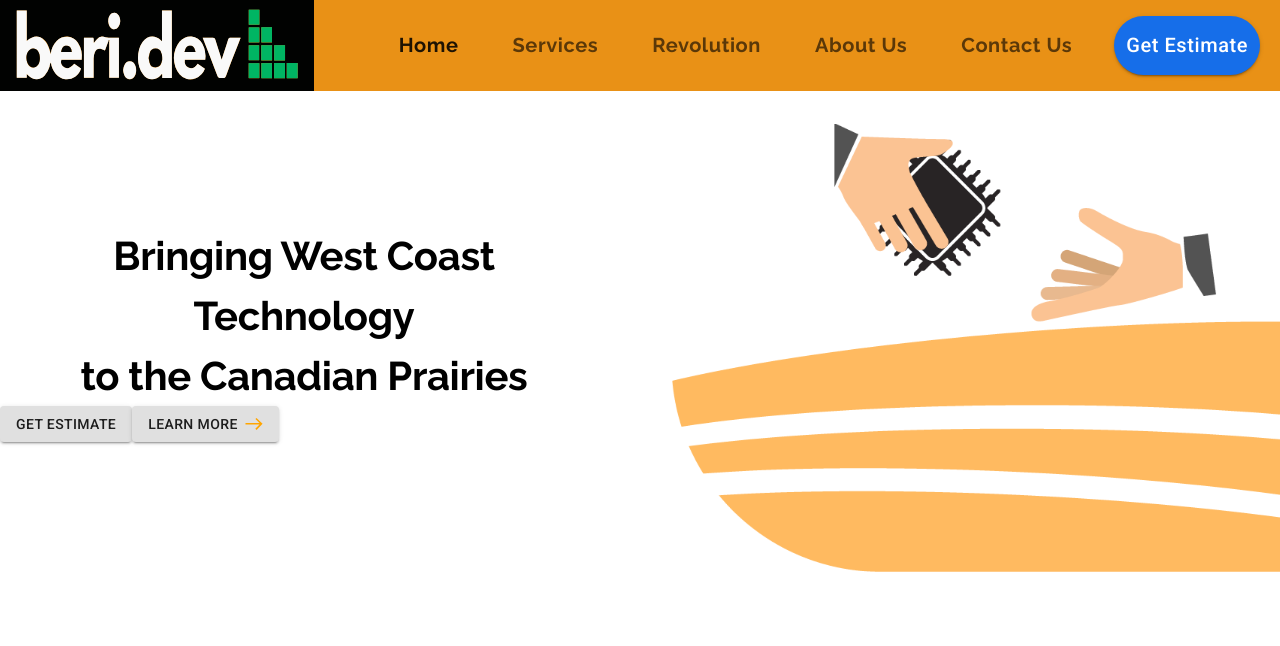
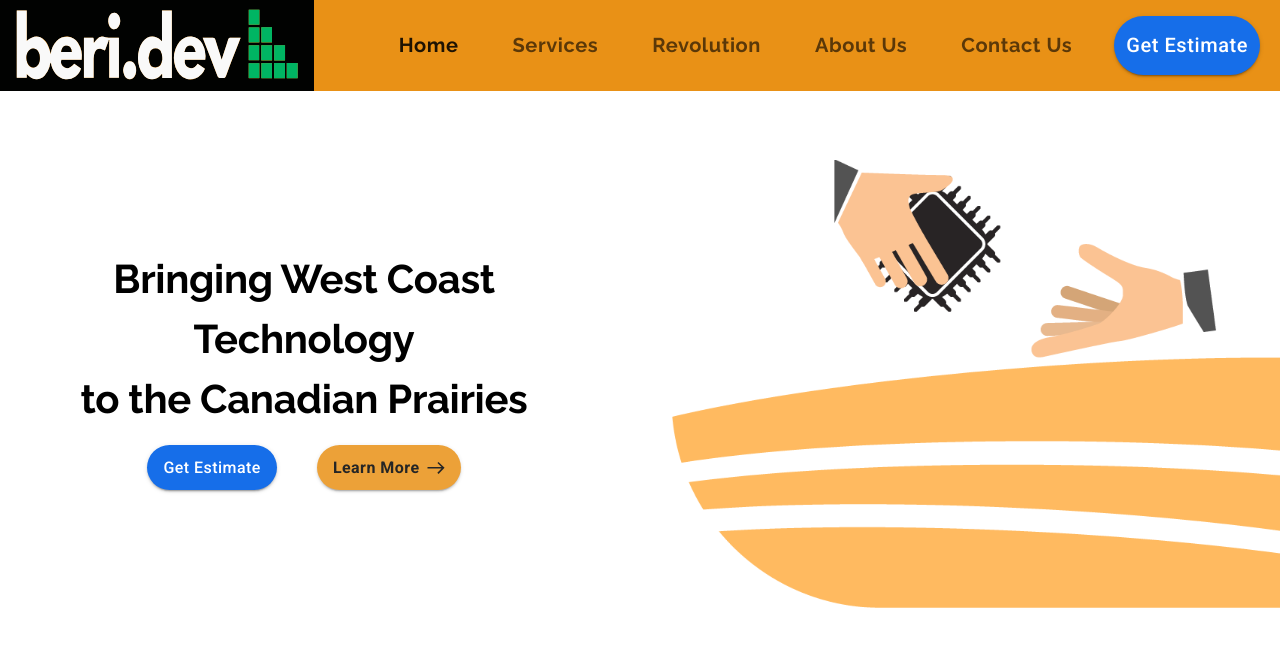
Before and after one commit to HAZberi/tech-company-website, a React (Create React App) app: page / in a window 1280 px wide. Shown: the top 646 px of the page. Built offline with nearby package versions, Linux system fonts and the light colour scheme.

Commit message:
styling 2

```diff
--- a/src/components/LandingPage.js
+++ b/src/components/LandingPage.js
@@ -1,6 +1,6 @@
 import React from "react";
 import Lottie from "react-lottie";
-import { makeStyles } from "@material-ui/core/styles";
+import { makeStyles, useTheme } from "@material-ui/core/styles";
 import Grid from "@material-ui/core/Grid";
 import Button from "@material-ui/core/Button";
 import Typography from "@material-ui/core/Typography";
@@ -13,11 +13,50 @@ const useStyles = makeStyles((theme) => ({
     minWidth: "21em",
     marginTop: "2em",
     marginLeft: "5%"
+  },
+  estimate: {
+    ...theme.typography.estimate,
+    borderRadius: "30px",
+    marginLeft: "20px",
+    marginRight: "20px",
+    height: "45px",
+    marginTop: "0.5rem",
+  },
+  buttonContainer: {
+    marginTop: "0.5rem",
+  },
+  learnHeroButton: {
+    backgroundColor: theme.palette.common.orange,
+    color: "black",
+    marginLeft: "20px",
+    marginRight: "20px",
+    marginTop: "0.5rem",
+    textTransform: "none",
+    borderRadius: "30px",
+    fontFamily: "Roboto",
+    height: "45px",
+    fontSize: "1rem",
+    fontWeight: "bold",
+    opacity: 0.85,
+    "&:hover": {
+      backgroundColor: theme.palette.common.orange,
+      opacity: 1,
+    }
+  },
+  mainContainer: {
+    marginTop: "4em",
+    [theme.breakpoints.down("md")]: {
+      marginTop: "3em",
+    },
+    [theme.breakpoints.down("sm")]: {
+      marginTop: "1em",
+    }
   }
 }));
 
 const LandingPage = () => {
   const classes = useStyles();
+  const theme =  useTheme();
   const defaultOptions = {
     loop: true,
     autoplay: true,
@@ -28,7 +67,7 @@ const LandingPage = () => {
   };
   return (
     <div style={{marginBottom: "1500px"}}>
-      <Grid container direction="column">
+      <Grid container direction="column" className={classes.mainContainer}>
         <Grid item>
           <Grid container justify="flex-end" alignItems="center">
             <Grid item sm>
@@ -37,19 +76,19 @@ const LandingPage = () => {
                 <br />
                 to the Canadian Prairies
               </Typography>
-              <Grid container>
+              <Grid container justify="center" className={classes.buttonContainer}>
                 <Grid item>
-                  <Button variant="contained">Get Estimate</Button>
+                  <Button color="secondary" variant="contained" className={classes.estimate}>Get Estimate</Button>
                 </Grid>
                 <Grid item>
-                  <Button variant="contained">
+                  <Button variant="contained" className={classes.learnHeroButton}>
                     Learn More
-                    <ButtonArrow width={25} height={18} fill="orange" />
+                    <ButtonArrow width={25} height={18} fill="black" />
                   </Button>
                 </Grid>
               </Grid>
             </Grid>
-            <Grid item sm xs className={classes.animation}>
+            <Grid item sm className={classes.animation}>
               <Lottie options={defaultOptions} height={"100%"} width={"100%"} />
             </Grid>
           </Grid>
```
Also changed, not shown: 1 other file (tests, documents, lock files or other folders).
